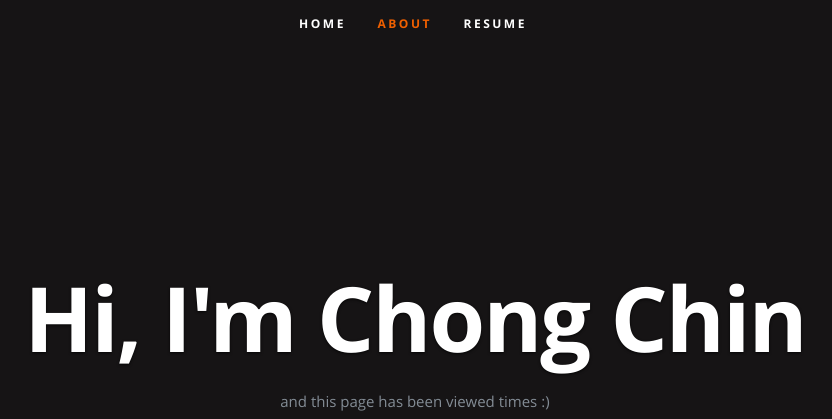
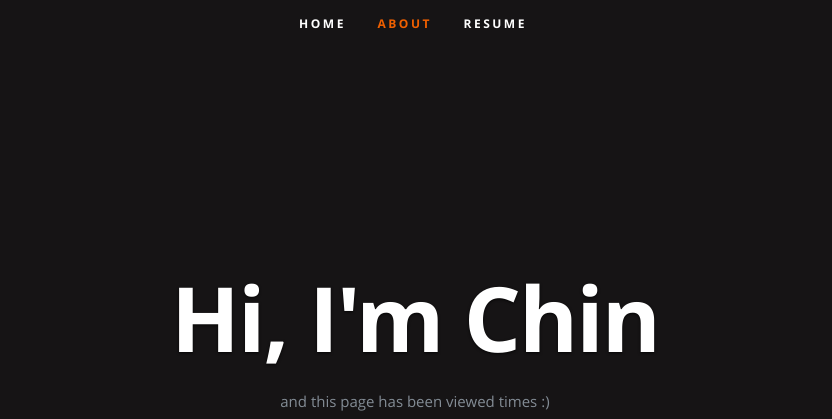
Before and after one commit to heyitschongchin/azure-resume, a plain HTML site: page frontend/index.html in a window 1280 px wide. Shown: the top 419 px of the page, without its empty margins (227-1059 px from the left). Drawn offline with nearby package versions, Linux system fonts and the light colour scheme; no server answers.

Commit message:
Update HTML

```diff
--- a/frontend/index.html
+++ b/frontend/index.html
@@ -54,7 +54,7 @@
 
       <div class="row banner">
          <div class="banner-text">
-            <h1 class="responsive-headline">Hi, I'm Chong Chin</h1>
+            <h1 class="responsive-headline">Hi, I'm Chin</h1>
 
             <p>and this page has been viewed <a id="counter"></a> times :) </p>
             <ul class="social">
```
